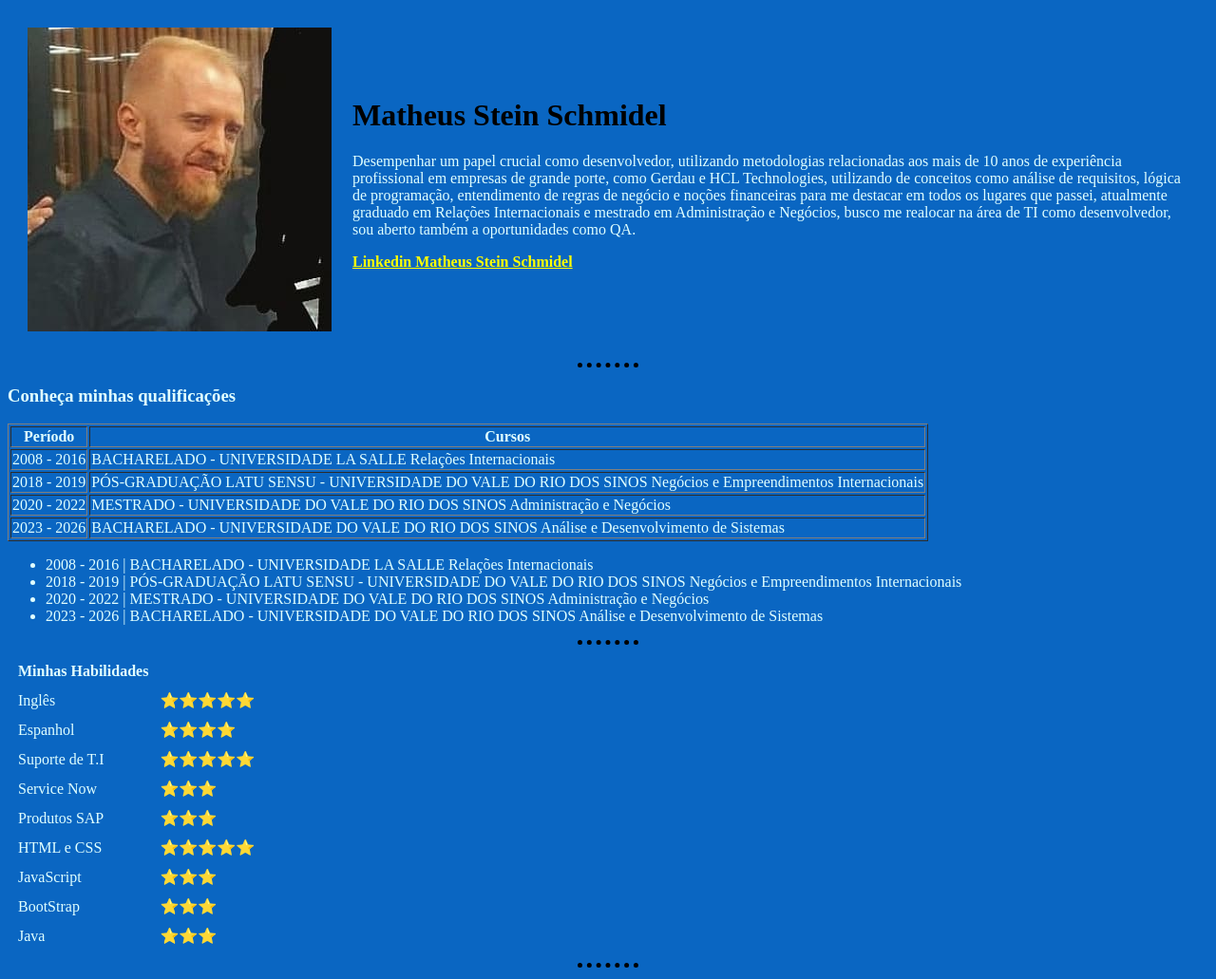
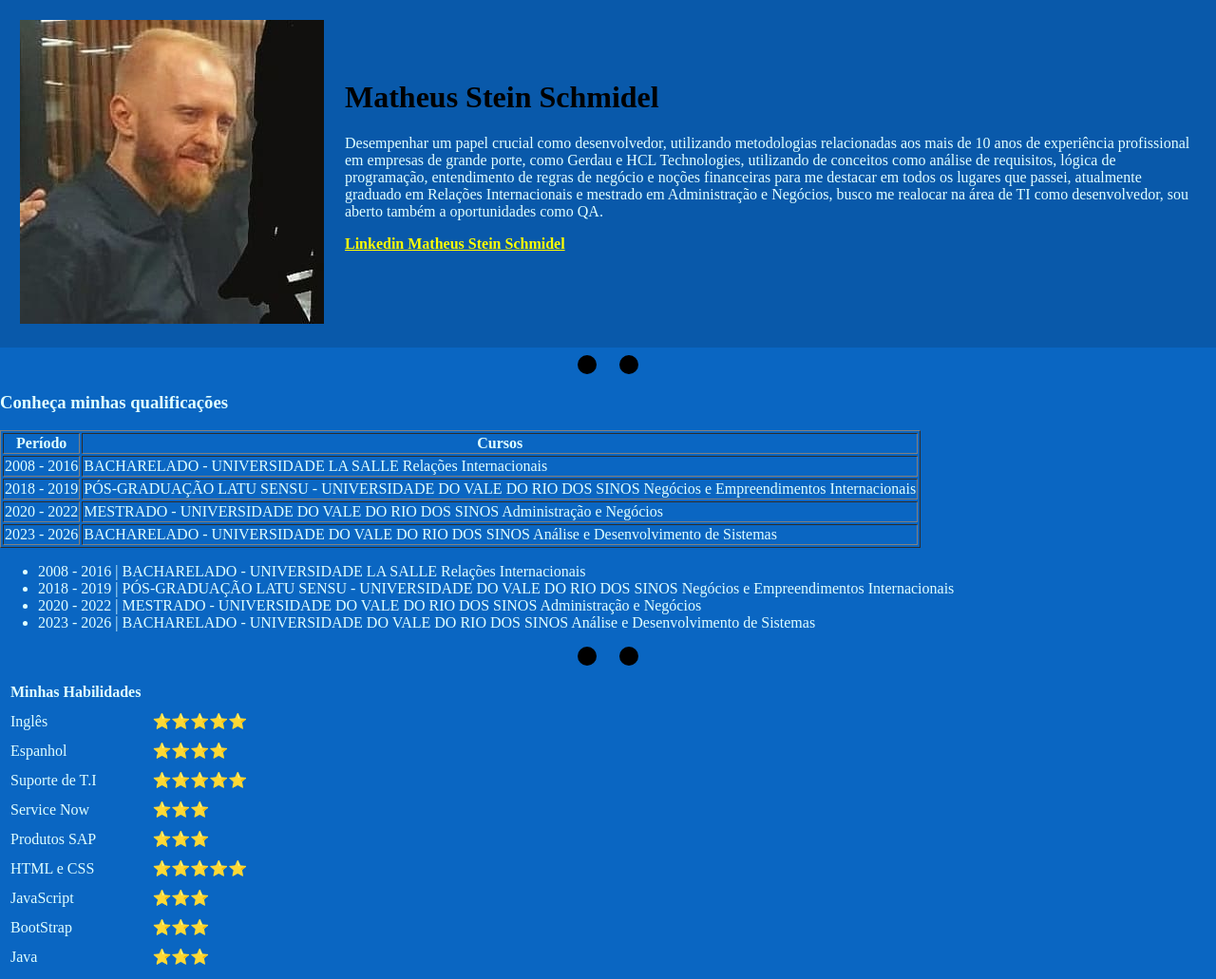
Before and after one commit to msteinschmidel/msteinschmidel.github.io, a plain HTML site: page index.html in a window 1280 px wide. Shown: the top 1031 px of the page at 95% size. Drawn offline with Linux system fonts and the light colour scheme.

Commit message:
css update

```diff
--- a/css/style.css
+++ b/css/style.css
@@ -1,23 +1,39 @@
+/* ==================================================SEÇÃO DE TAGS================================================== */
+header {
+    background-color: #0959aa;
+}
+
+main {
+    background-color: #0a66c2;
+}
+
+footer {
+    background-color: #0b73da;
+}
+
 body {
-    background-color:  rgb(10, 102, 194);
+    margin: 0;
+    background-color:  #0a66c2;
 
 }
 
-hr {background-color: rgb(10, 102, 194);
+hr {background-color: #0a66c2;
     border-style: none;
     border-top-style: dotted;
     border-color: black;
-    border-width: 5px;
+    border-width: 20px;
     width: 5%;
 
 }
 
 h1 {
+    margin-top: 0;
     color: black;
 
 }
 
 h2 {
+    margin-top: 0;
     color: lightcyan;
 }
 
@@ -57,10 +73,10 @@ a.contato1:hover {color: orange;}
 a.linkedin1:link {color: yellow;}
 a.linkedin1:hover {color: orange}
 
-.cabecalho1:hover{background: rgb(10, 102, 194);
+.cabecalho1:hover{background: #0a66c2;
     color: white;}
 
-.paragrafo1:hover{background: rgb(10, 102, 194);
+.paragrafo1:hover{background: #0a66c2;
     color: yellow;}
 
 /* ==================================================SEÇÃO DE IDs ================================================== */
--- a/index.html
+++ b/index.html
@@ -7,6 +7,7 @@
         <link rel="shortcut icon" href="css/favicon.ico" type="image/x-icon" />
     </head>
     <body>
+    <header>
         <table cellspacing = "20">
             <tr>
                 <td><img src="img/Matheus1.jpg" alt="Foto do Matheus"></td>
@@ -17,8 +18,9 @@
                 </td>
             </tr>
         </table>
+    </header>
+    <main>
         <hr />
-
         <h3>Conheça minhas qualificações</h3>
 
         <table border="1">
@@ -117,11 +119,17 @@
                 <strong>Analista Financeiro. </strong>
                 Responsável por realizar o lançamento e controle de pagamentos relativos aos serviços prestados as usinas, também pelos processos de importação realizados pela empresa e seus parceiros, sólido uso do sistema SAP ECC, tarefa cuja proporção alcançava as usinas do Brasil, América Latina e América do Norte. </li>
         </ol>
-
         <hr />
 
         <a class="contato1" href="Contato/contato.html">
             <h2 class="contato1">Entre em contato</h2>
         </a>
+
+    </main>
+
+    <footer>
+
+    </footer>
+
     </body>
 </html>
```
